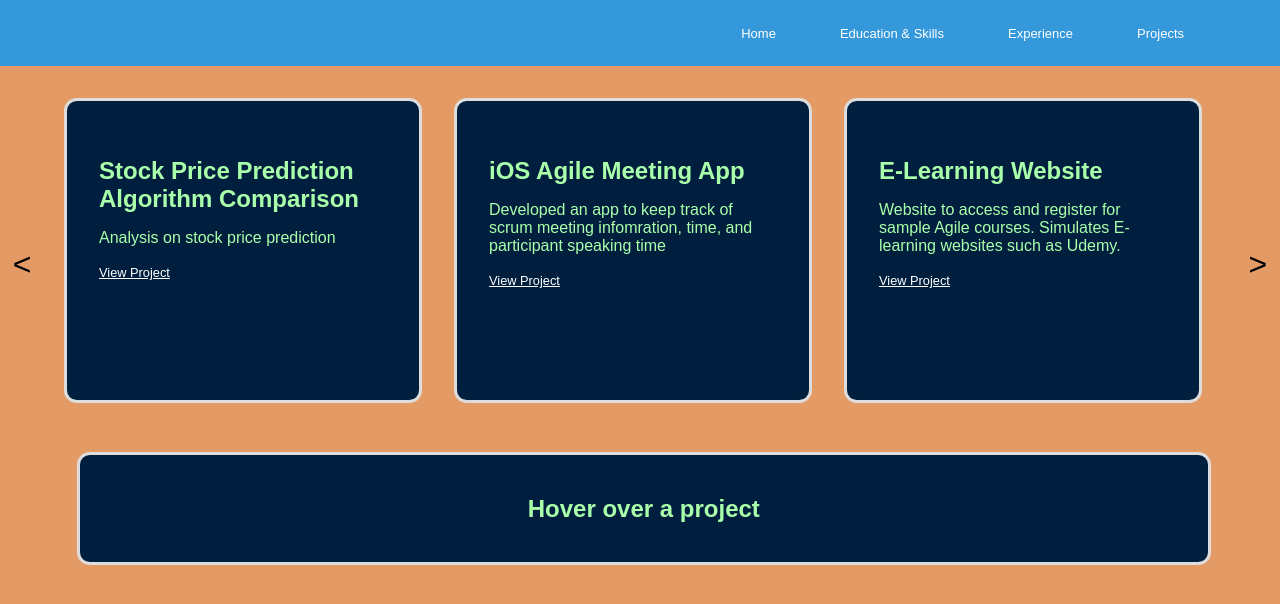
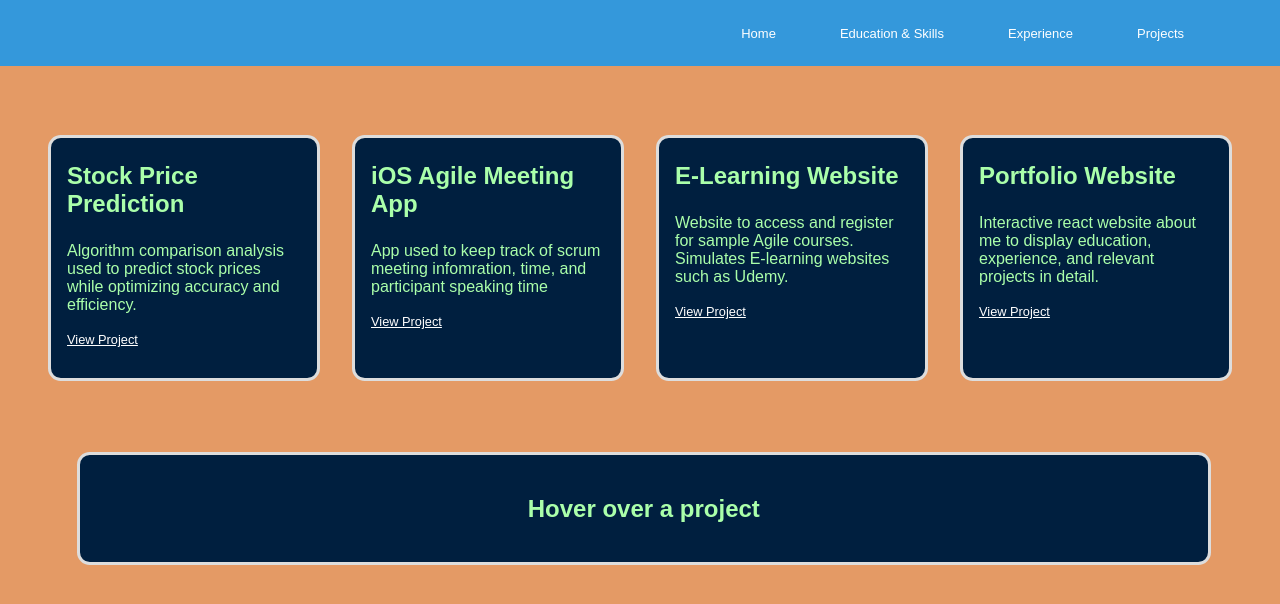
Before and after one commit to ed239/portfolio, a React (Create React App) app: page /projects2 in a window 1280 px wide. Shown: the top 604 px of the page. Built offline with nearby package versions, Linux system fonts and the light colour scheme.

Commit message:
changing projects page

```diff
--- a/src/Home.css
+++ b/src/Home.css
@@ -78,8 +78,8 @@ body {
     background-color: #003366; /* Slightly lighter than the page */
     border-radius: 20px;
     padding: 0% 3% 3% 2%;
-    padding-bottom: 6%;
-    padding-top: 2%;
+    padding-bottom: 4%;
+    padding-top: 0%;
     margin: 1%;
     text-align: center;
     transition: background-color 0.3s ease;
@@ -87,6 +87,13 @@ body {
     text-decoration: None;
     overflow-y:hidden;
     text-overflow: ellipsis;
+  }
+  .rsTitle{
+    font-size: 150%;
+
+  }
+  .rsText{
+    font-size: 100%;
   }
 
   .rounded-square:hover {
@@ -108,6 +115,7 @@ body {
     background-color: #3498db; /* Set the background color on hover */
     color: #fff; /* Set the text color on hover */
   }
+
 
 
   @media (max-width: 960px) {
--- a/src/Home.js
+++ b/src/Home.js
@@ -42,23 +42,23 @@ const Home = () => {
         <div id="bottom-half">
           {/* <Square title="About" description="I am a master's student seeking a job in software engineering relating to web, app, or systems development. " link="https://www.linkedin.com/in/edendubrovsky" name="LinkedIn Profile"/> */}
           <Link to='https://www.linkedin.com/in/edendubrovsky' className="rounded-square" target="_blank" rel="noopener noreferrer">
-            <h2>About</h2>
-            <p>I am a master's student seeking a software engineering job in the NYC/NJ area.</p>
+            <h2 className='rsTitle'>About</h2>
+            <p className='rsText'>I am a master's student seeking a software engineering job in the NYC/NJ area.</p>
             <a id="learn-more-button">LinkedIn</a>
           </Link>
           <Link to='/education' className="rounded-square" onClick={handleLinkScroll}>
-            <h2>Education & Skills</h2>
-            <p>I completed my Bachelors in Computer Science and am working towards my Masters degree at Boston Univerity.</p>
+            <h2 className='rsTitle'>Education & Skills</h2>
+            <p className='rsText'>I completed my BS in Computer Science and am working towards my MSc at Boston Univerity.</p>
             <a id="learn-more-button">Learn More</a>
           </Link>
           <Link to='/experience' className="rounded-square" onClick={handleLinkScroll}>
-            <h2>Experience</h2>
-            <p>Professional Corporate experience along with research, leadership, and student work.</p>
+            <h2 className='rsTitle'>Experience</h2>
+            <p className='rsText'>Professional Corporate experience along with research, leadership, and student work.</p>
             <a id="learn-more-button">Learn More</a>
           </Link>
           <Link to='/projects2' className="rounded-square" onClick={handleLinkScroll}>
-            <h2>Projects</h2>
-            <p>Take a glance at the projects I have completed ranging from web and app development to ML.</p>
+            <h2 className='rsTitle'>Projects</h2>
+            <p className='rsText'>Take a glance at the projects I have completed ranging from web and app development to ML.</p>
             <a id="learn-more-button" >Learn More</a>
           </Link>
         </div>
--- a/src/ProjectsT.css
+++ b/src/ProjectsT.css
@@ -4,6 +4,77 @@
 }
 
 .projects-container-custom {
+  display: flex;
+  flex-direction: column;
+  /* flex-wrap: wrap; */
+  height: 50vh;
+  width:100vw;
+  background-color: #e49a65;
+  position:fixed;
+}
+
+
+.project-list-custom {
+  display: flex;
+  align-items: center;
+  justify-content: center;
+  /* flex-wrap: wrap; */
+  height:80%;
+  gap: 2rem;
+  background-color:  #e49a65;
+  margin: 2rem;
+  margin-right:3rem;
+  margin-left:3rem;
+
+}
+
+.project-box-custom {
+
+  width: 20%;
+  height:30vh;
+  padding-left: 1rem;
+  padding-right: 1rem;
+  /* padding-bottom: 10%; */
+  align-items: center;
+  justify-content: center;
+  border: 0.2rem solid #ddd;
+  border-radius: 0.8rem;
+  cursor: pointer;
+  background-color: #001f3f;
+  transition: background-color 0.3s ease;
+  overflow-y: hidden;
+  z-index: 0;
+
+
+  &:hover {
+    background-color: white;
+
+    .notHoverTitle {
+      color:black;
+    }
+    .notHovera{
+      color:blue;
+    }
+    .notHoverp{
+      color: black;
+    }
+  }
+
+
+  .notHoverTitle{
+      font-size: 150%;
+   }
+  .notHoverp{
+    font-size: 100%;
+  }
+  .notHovera{
+    font-size: 80%;
+    color:white;
+
+  }
+}
+
+/* .projects-container-custom {
     display: flex;
     flex-direction: column;
     height: 50vh;
@@ -14,13 +85,12 @@
 
 
   .project-list-custom {
-    /* flex: 1; */
     display: flex;
     overflow-x: scroll;
     height:100%;
     gap: 2rem;
     padding: 0 1rem;
-    background-color:  #e49a65 ;/* Adjust the background color of the top half */
+    background-color:  #e49a65 ;
     margin: 2rem;
     margin-right:3rem;
     margin-left:3rem;
@@ -28,7 +98,7 @@
   }
 
   .project-box-custom {
-    width: 30%; /* Adjust the width of each project box */
+    width: 30%;
     min-width: 25%;
     height:70%;
     padding: 2rem;
@@ -69,7 +139,7 @@
     }
 
 
-    .project-box-custom h3 {
+     .project-box-custom h3 {
         margin-bottom: 8px;
     }
 
@@ -89,7 +159,7 @@
         color: #217dbb;
         }
     }
-}
+} */
 
 
 
@@ -104,6 +174,7 @@
     padding-left:3%;
     padding-right: 3%;
     overflow-y: scroll;
+
   }
 
   .project-box-placeholder-custom{
@@ -153,15 +224,18 @@
     font-size: 2rem;
     z-index: 1;
     transition: transform 0.3s ease; /* Add smooth transition for arrow pop-up effect */
+
   }
 
   .left-arrow {
     left: 1%;
     /* margin-right: 80%; */
+    display:None;
   }
 
   .right-arrow {
     right: 1%;
+    display:none;
   }
 
 
--- a/src/ProjectsT.js
+++ b/src/ProjectsT.js
@@ -3,8 +3,8 @@ import { useEffect } from 'react';
 import './ProjectsT.css'; // Import your CSS file or define styles here
 const projects2 = [
     {
-      title: 'Stock Price Prediction Algorithm Comparison',
-      description: 'Analysis on stock price prediction ',
+      title: 'Stock Price Prediction',
+      description: 'Algorithm comparison analysis used to predict stock prices while optimizing accuracy and efficiency.  ',
       details: 'The paper investigates the effectiveness of four machine learning models (LSTM, XGBRegressor, Linear regression, and SVR) in predicting individual stock prices, considering their crucial role in major market indices like S&P 500 and Dow Jones.' +
         'The study focuses on evaluating the models effectiveness based on RMSE and MAE metrics, discovering that the XGBRegressor model excels in accuracy, while linear regression stands out for efficiency, emphasizing the optimization of training data for precise stock price predictions.',
       key:'Language: Python' ,
@@ -12,7 +12,7 @@ const projects2 = [
     },
     {
         title: 'iOS Agile Meeting App',
-        description: 'Developed an app to keep track of scrum meeting infomration, time, and participant speaking time',
+        description: 'App used to keep track of scrum meeting infomration, time, and participant speaking time',
         details: 'Using Swift, the application allows users to schedule, track, and conduct scrum meetings efficiently. The app also provides the ability to transcribe the verbal content of the meeting and store it in history.',
         key:'Key Technologies: SwiftUI, XCode, Combine Framework' ,
         features:'Features: Interactive UI, Asynchronous, Accessible and Inclusive, Data Management and Storage ',
@@ -27,7 +27,7 @@ const projects2 = [
       },
       {
         title: 'Portfolio Website',
-        description: 'Website about me to display education, experience, and projects.',
+        description: 'Interactive react website about me to display education, experience, and relevant projects in detail.',
         details:'A website providing detailed information about my education, skills, previous work expereince in the professional, research, and leadership atmospheres, along with significant projects. ',
         key:'Key Technologies: React, JavaScript' ,
         link: 'https://ed239.github.io/portfolio/',
```
